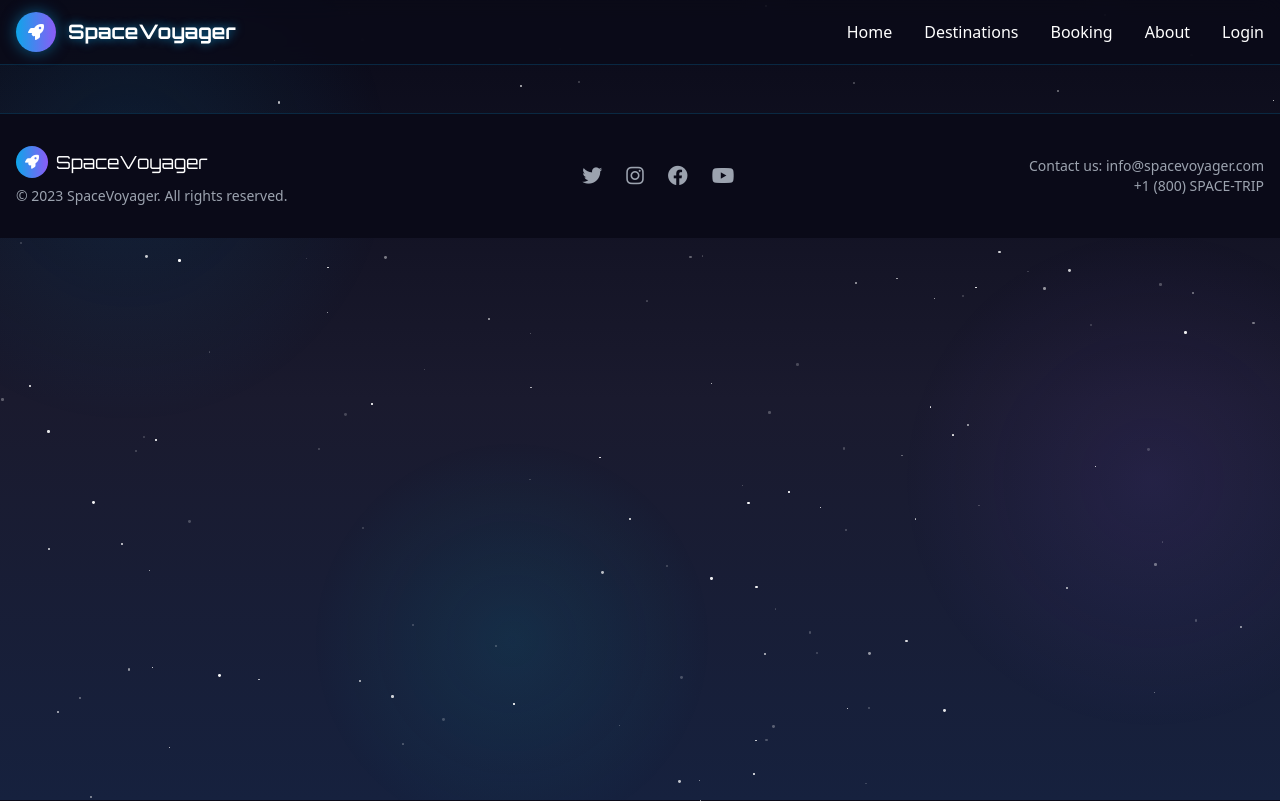
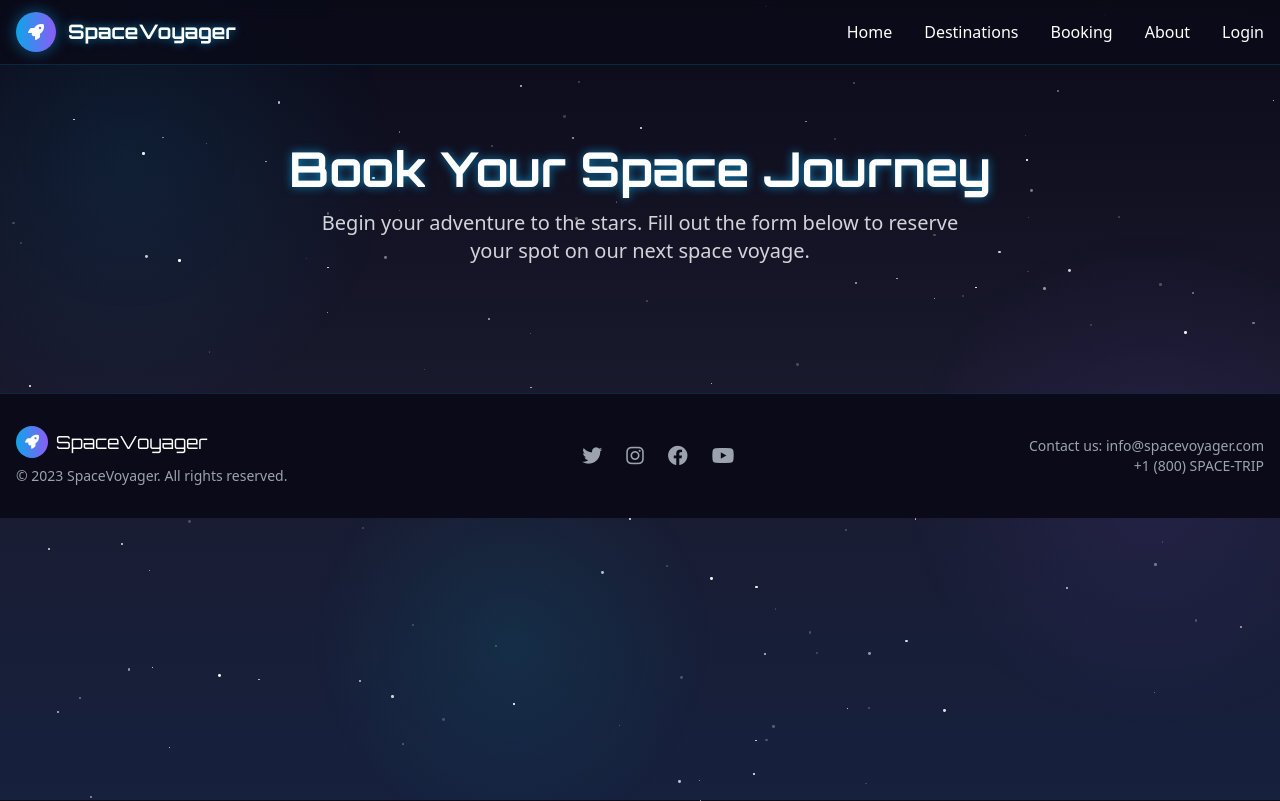
Before and after one commit to lioubiarabi/SpaceOdyssey-reservations, a plain HTML site: page booking.html in a window 1280 px wide. Drawn offline with nearby package versions, Linux system fonts and the light colour scheme.

Commit message:
add the hero section to the page

```diff
--- a/booking.html
+++ b/booking.html
@@ -242,7 +242,18 @@
         </div>
     </nav>
 
+    <!-- Main Content -->
+    <main class="container mx-auto px-4 py-8 relative z-10">
+        <!-- Hero siction -->
+        <section class="py-12 text-center">
+            <h1 class="font-orbitron text-4xl md:text-5xl font-bold mb-4 text-glow">Book Your Space Journey</h1>
+            <p class="text-lg md:text-xl max-w-2xl mx-auto text-gray-300">
+                Begin your adventure to the stars. Fill out the form below to reserve your spot on our next space voyage.
+            </p>
+        </section>
 
+
+    </main>
 
     <!-- Footer -->
     <footer class="bg-space-dark border-t border-neon-blue/20 py-8 mt-12 relative z-10">
```
